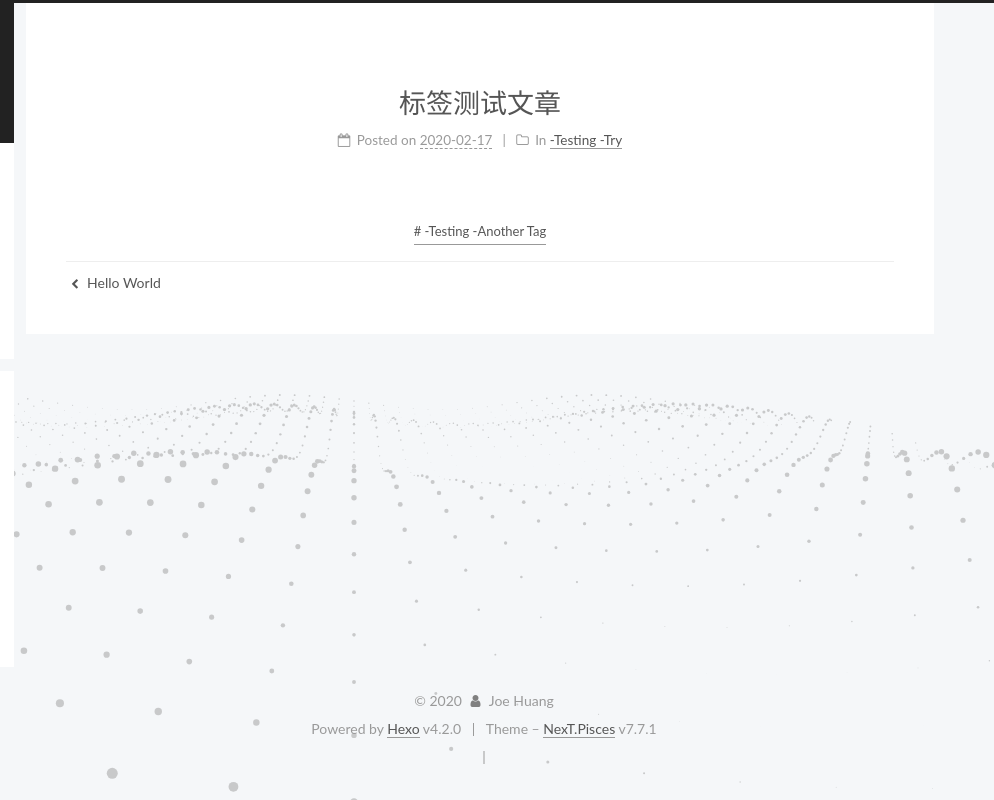
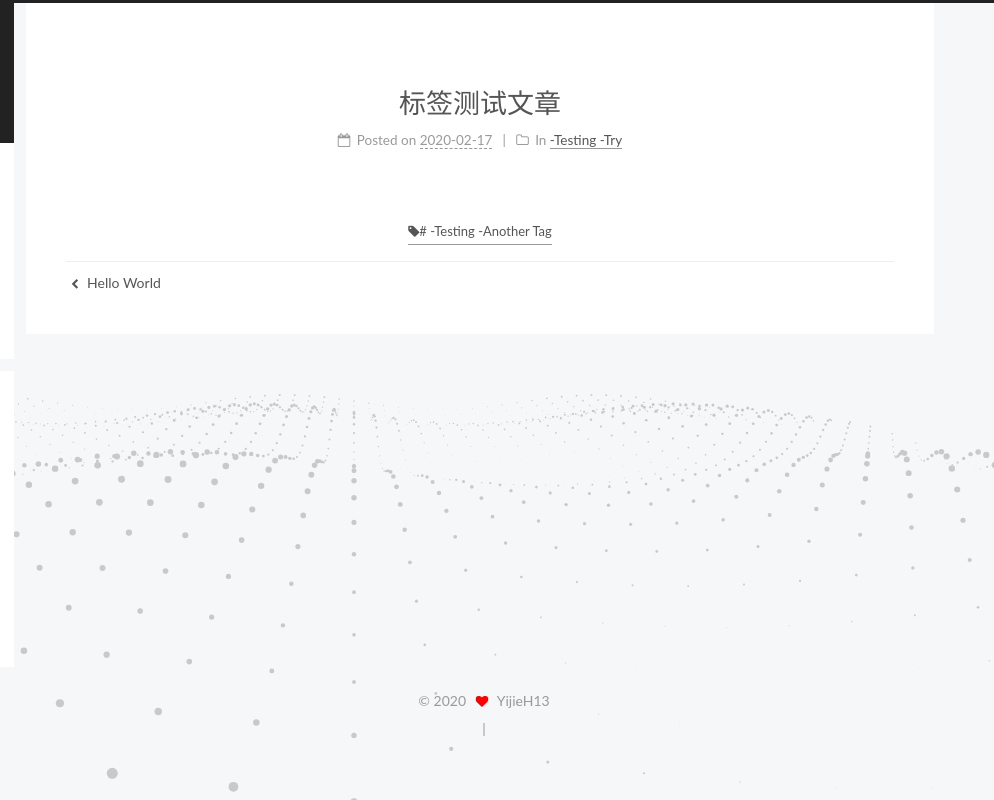
Before and after one commit to yilonea/YijieH13.github.io, a plain HTML site: page 2020/02/17/标签测试文章/index.html in a window 1280 px wide. Shown: the full height of the page, 286-1280 px from the left. Drawn offline with Linux system fonts and the light colour scheme; some packages are replaced by stand-ins of ours; animation ran at ten frames a second; a script that the page names is missing.

Commit message:
Site updated: 2020-02-18 00:01:12

```diff
--- a/2020/02/17/标签测试文章/index.html
+++ b/2020/02/17/标签测试文章/index.html
@@ -236,7 +236,7 @@
 
       <footer class="post-footer">
           <div class="post-tags">
-              <a href="/tags/Testing-Another-Tag/" rel="tag"># -Testing -Another Tag</a>
+              <a href="/tags/Testing-Another-Tag/" rel="tag"><i class="fa fa-tag"></i># -Testing -Another Tag</a>
           </div>
 
 
@@ -374,15 +374,10 @@
   &copy;
   <span itemprop="copyrightYear">2020</span>
   <span class="with-love">
-    <i class="fa fa-user"></i>
+    <i class="fa fa-heart"></i>
   </span>
-  <span class="author" itemprop="copyrightHolder">Joe Huang</span>
+  <span class="author" itemprop="copyrightHolder">YijieH13</span>
 </div>
-  <div class="powered-by">Powered by <a href="https://hexo.io/" class="theme-link" rel="noopener" target="_blank">Hexo</a> v4.2.0
-  </div>
-  <span class="post-meta-divider">|</span>
-  <div class="theme-info">Theme – <a href="https://pisces.theme-next.org/" class="theme-link" rel="noopener" target="_blank">NexT.Pisces</a> v7.7.1
-  </div>
 
 
 <div class="busuanzi-count">
@@ -457,5 +452,7 @@
 
 
 
+
+
 </body>
 </html>
--- a/css/main.css
+++ b/css/main.css
@@ -1173,7 +1173,7 @@ pre .javascript .function {
 }
 .links-of-author a::before,
 .links-of-author span.exturl::before {
-  background: #70e5d5;
+  background: #6f4979;
   border-radius: 50%;
   content: ' ';
   display: inline-block;
@@ -1413,9 +1413,10 @@ pre .javascript .function {
   }
 }
 .with-love {
-  color: #808080;
+  color: #ff0000;
   display: inline-block;
   margin: 0 5px;
+  animation: iconAnimate 1.33s ease-in-out infinite;
 }
 .powered-by,
 .theme-info {
@@ -2151,6 +2152,13 @@ ul.breadcrumb li + li:last-child {
 .tag-cloud a:hover {
   color: #222 !important;
 }
+mjx-container[jax="CHTML"][display="true"],
+.has-jax {
+  overflow: auto hidden;
+}
+mjx-container + br {
+  display: none;
+}
 .header {
   margin: 0 auto;
   position: relative;
```
Also changed, not shown: 2020/02/16/hello-world/index.html (+4 -7 lines), about/index.html (+4 -7 lines), archives/2020/02/index.html (+4 -7 lines), archives/2020/index.html (+4 -7 lines), archives/index.html (+4 -7 lines), categories/Testing-Try/index.html (+4 -7 lines), categories/index.html (+4 -7 lines), index.html (+4 -7 lines), tags/Testing-Another-Tag/index.html (+4 -7 lines), tags/index.html (+4 -7 lines).
